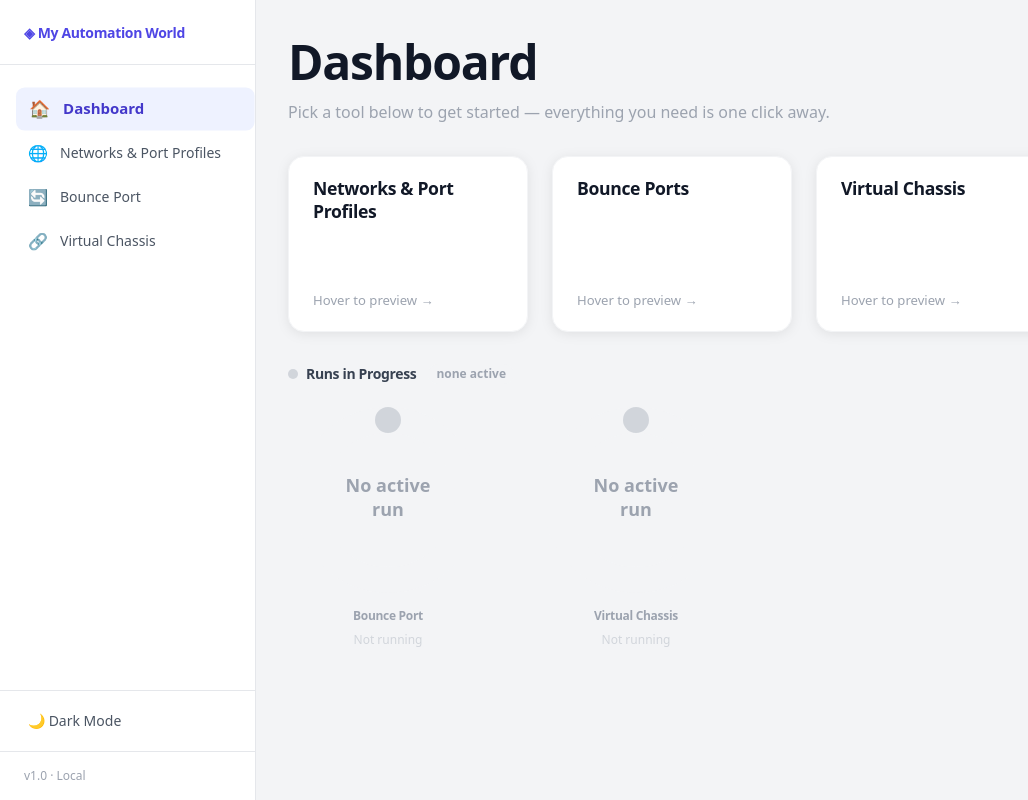
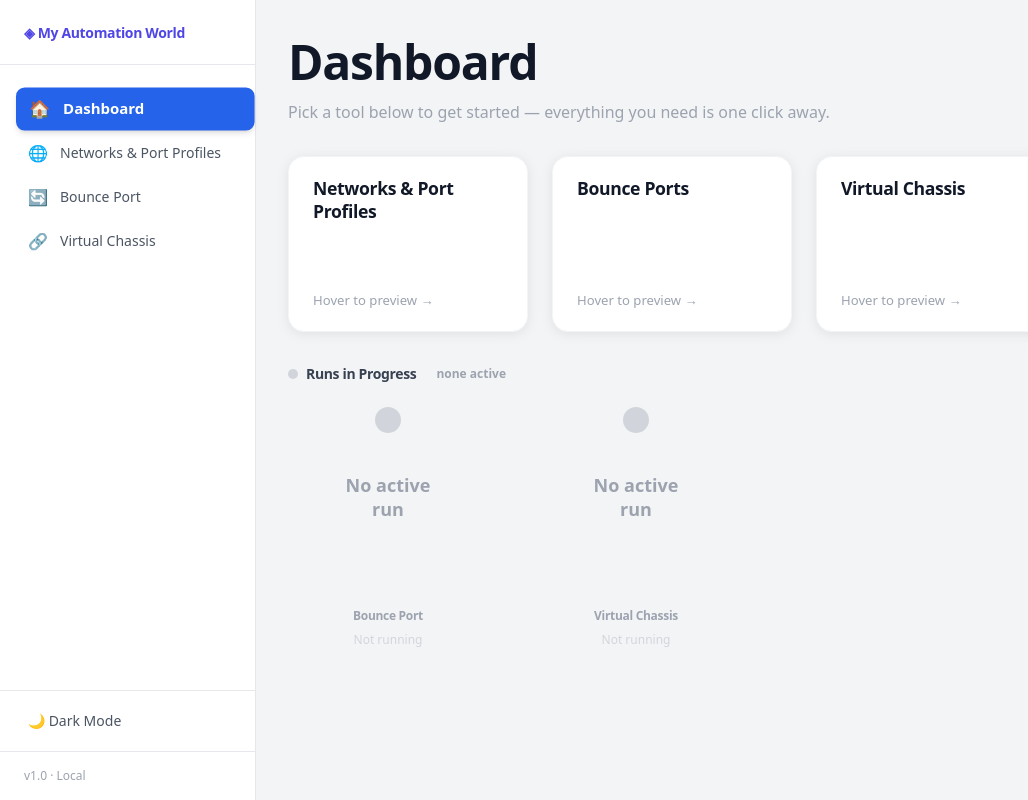
Before and after one commit to amruthasatishkumar/Vkhot-Development, a React (Vite) app in the folder dashboard-app/frontend/: page / in a window 1280 px wide. Shown: the whole page, without its empty margins (0-1028 px from the left). Built offline with nearby package versions, Linux system fonts and the light colour scheme.

Commit message:
dashboard5

```diff
--- a/dashboard-app/frontend/src/components/Sidebar.jsx
+++ b/dashboard-app/frontend/src/components/Sidebar.jsx
@@ -28,7 +28,7 @@ export default function Sidebar({ dark, onToggleDark, activePage, onNavigate, bo
               className={`w-full flex items-center gap-3 px-3 py-2 rounded-lg text-sm font-medium transition-colors text-left
                 ${
                   isActive
-                    ? 'bg-brand-50 dark:bg-gray-800 text-brand-700 dark:text-brand-400 font-semibold'
+                    ? 'bg-blue-600 text-white font-semibold shadow-md'
                     : 'text-gray-600 dark:text-gray-300 hover:bg-brand-50 dark:hover:bg-gray-800 hover:text-brand-700 dark:hover:text-brand-400'
                 }`}
             >
```
